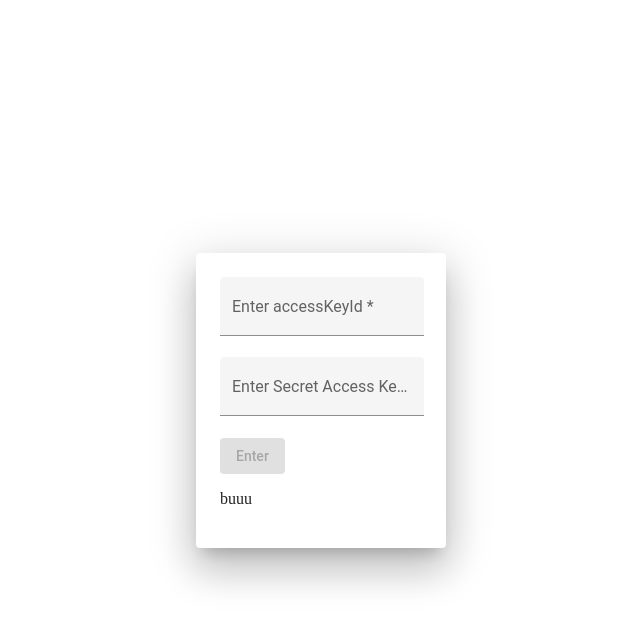
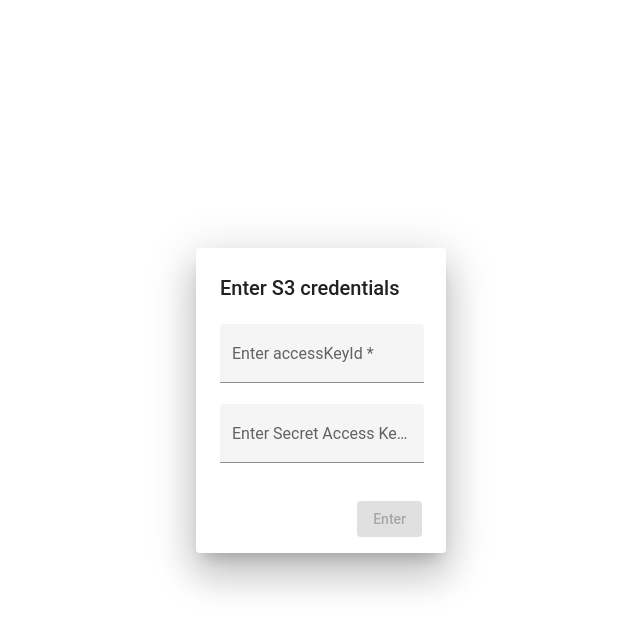
Before and after one commit to maros17/OrmaoAssignment2, an Angular app: page / in a window 1280 px wide. Both pictures are taken after typing "Sample" into the empty fields and a click on the button "show". Shown: the top 630 px of the page, without its empty margins (319-959 px from the left). Built offline with nearby package versions, Linux system fonts and the light colour scheme.

Commit message:
Trying to reformat the creds dialog

```diff
--- a/src/app/app.component.ts
+++ b/src/app/app.component.ts
@@ -37,6 +37,7 @@
     if (!this._s3.success && !this.isDialogOpen) {
       const dialogRef = this.dialog.open(CredsComponent, {
         width: '250px',
+
         // hasBackdrop: true,
         panelClass: 'full-panel',
         backdropClass: 'custom-backdrop',
--- a/src/app/creds/creds.component.html
+++ b/src/app/creds/creds.component.html
@@ -1,18 +1,23 @@
+<h2 matDialogTitle>Enter S3 credentials</h2>
+<mat-dialog-content>
   <form ngForm [formGroup]="credsForm" (ngSubmit)="submit()">
     <mat-form-field appearance="fill">
       <mat-label for="accessKey">Enter accessKeyId</mat-label>
       <input matInput formControlName="accessKey" id="accessKey" placeholder="Enter accessKeyId">
-    <mat-error >You must enter accessKey</mat-error>
+      <mat-error>You must enter accessKey</mat-error>
     </mat-form-field>
     <mat-form-field appearance="fill">
       <mat-label for="secretAccessKey">Enter Secret Access Key</mat-label>
-    <input type="password" matInput formControlName="secretAccessKey" id="secretAccessKey" placeholder="Enter Secret Access Key">
-    <mat-error >You must enter accessKey</mat-error>
+      <input type="password" matInput formControlName="secretAccessKey" id="secretAccessKey"
+             placeholder="Enter Secret Access Key">
+      <mat-error>You must enter accessKey</mat-error>
     </mat-form-field>
     <!--    <mat-form-field>-->
-  <br>
-  <button mat-raised-button [disabled]="credsForm.invalid || success" type="submit" color="primary" name="button">Enter</button>
+  </form>
+</mat-dialog-content>
+<mat-dialog-actions align="end">
+  <button mat-raised-button [disabled]="credsForm.invalid || success" type="submit" color="primary" name="button">
+    Enter
+  </button>
   <!--    </mat-form-field>-->
-  <label *ngIf="success" class="success">Successs</label>
-  <p *ngIf="!success" class="">buuu</p>
-</form>
+</mat-dialog-actions>
```
Lines whose indentation alone changed are shown as unchanged.
